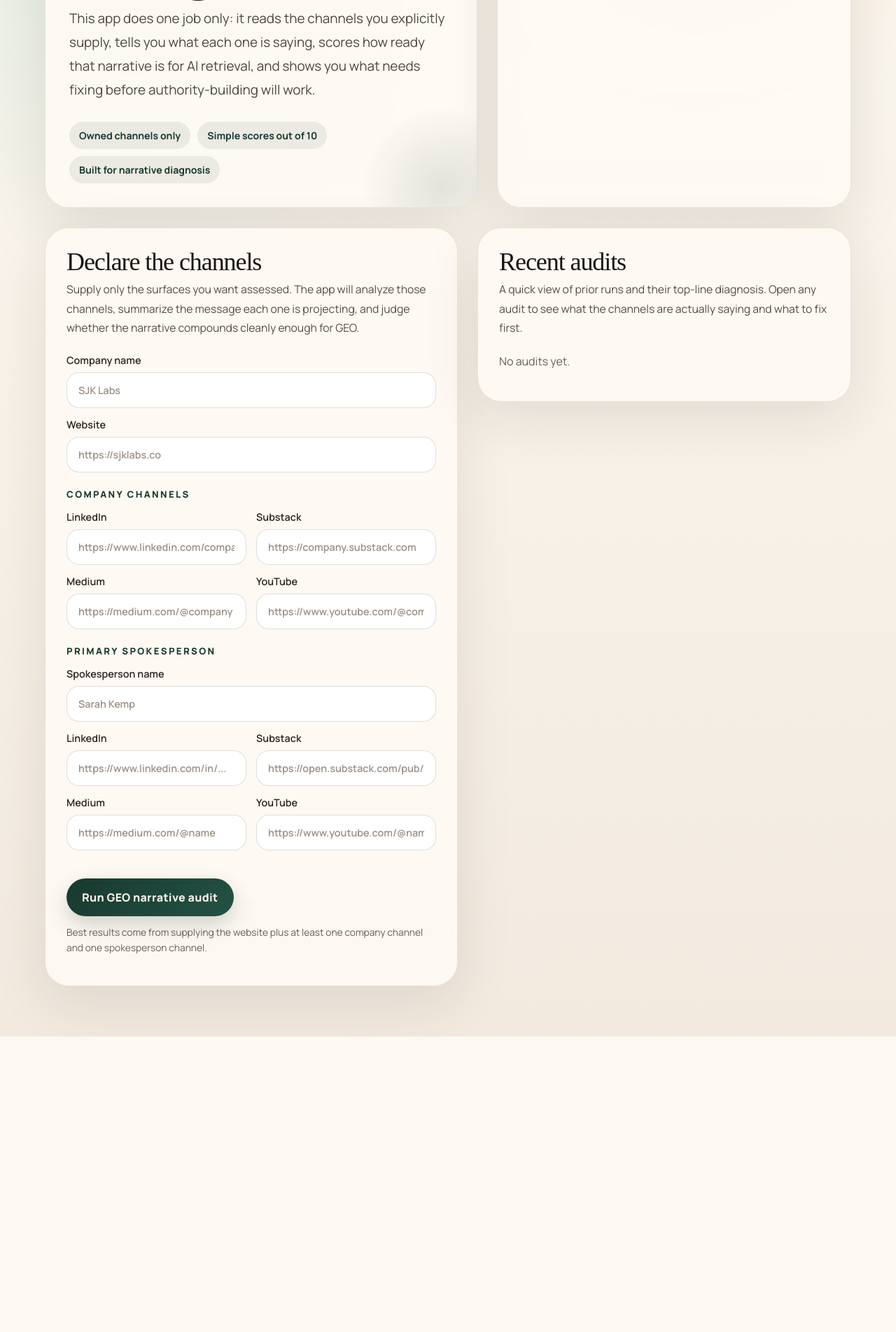
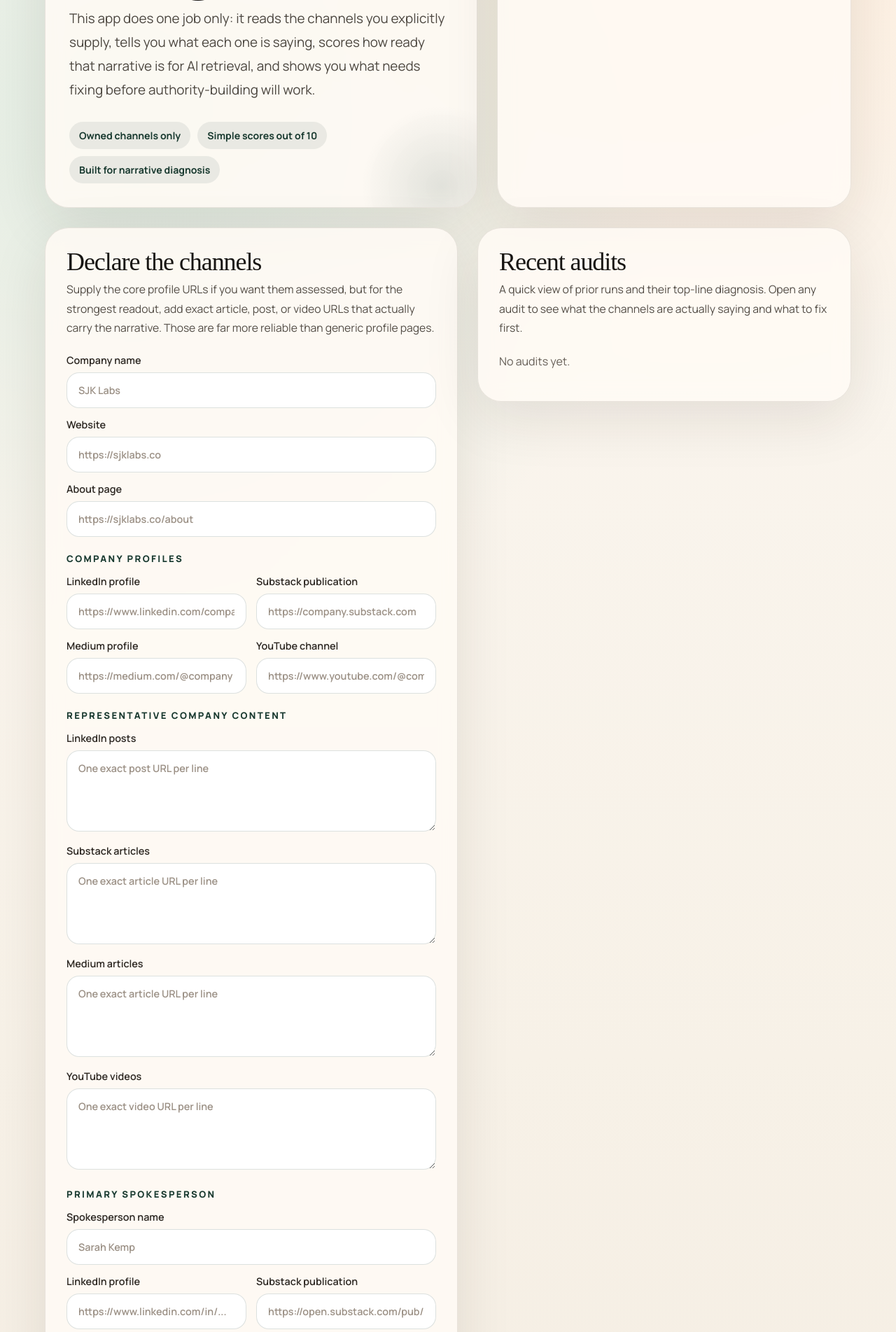
Before and after one commit to sarahjkemp/legibility-engine, a Python web app: template src/geo_narrative_audit/templates/dashboard.html in a window 1280 px wide. Shown: the part 466-2369 px from the top of the page at 70% size. Before the commit the page ends 1947 px from the top, so only its background shows below. Run offline with Jinja, Linux system fonts and the light colour scheme; the template is opened without the code that fills it, so the values that code supplies are empty; some web fonts are replaced.

Commit message:
Support representative content URLs in GEO audit

```diff
--- a/src/geo_narrative_audit/templates/dashboard.html
+++ b/src/geo_narrative_audit/templates/dashboard.html
@@ -145,7 +145,20 @@
       font: inherit;
       color: var(--ink);
     }
+    textarea {
+      width: 100%;
+      margin-top: 8px;
+      padding: 15px 16px;
+      border-radius: 18px;
+      border: 1px solid rgba(24,57,47,0.15);
+      background: rgba(255,255,255,0.92);
+      font: inherit;
+      color: var(--ink);
+      min-height: 116px;
+      resize: vertical;
+    }
     input::placeholder { color: #9b9085; }
+    textarea::placeholder { color: #9b9085; }
     .group-title {
       margin: 22px 0 14px;
       font-size: 0.82rem;
@@ -251,7 +264,7 @@
     <div class="grid">
       <section class="panel form-panel">
         <h2>Declare the channels</h2>
-        <p class="section-copy">Supply only the surfaces you want assessed. The app will analyze those channels, summarize the message each one is projecting, and judge whether the narrative compounds cleanly enough for GEO.</p>
+        <p class="section-copy">Supply the core profile URLs if you want them assessed, but for the strongest readout, add exact article, post, or video URLs that actually carry the narrative. Those are far more reliable than generic profile pages.</p>
         <form method="post" action="/audits" id="audit-form">
           <div class="field-grid">
             <label class="full">Company name
@@ -260,21 +273,40 @@
             <label class="full">Website
               <input type="url" name="website_url" placeholder="https://sjklabs.co" required>
             </label>
+            <label class="full">About page
+              <input type="url" name="about_page_url" placeholder="https://sjklabs.co/about">
+            </label>
           </div>
 
-          <div class="group-title">Company channels</div>
+          <div class="group-title">Company profiles</div>
           <div class="field-grid">
-            <label>LinkedIn
+            <label>LinkedIn profile
               <input type="url" name="company_linkedin_url" placeholder="https://www.linkedin.com/company/...">
             </label>
-            <label>Substack
+            <label>Substack publication
               <input type="url" name="company_substack_url" placeholder="https://company.substack.com">
             </label>
-            <label>Medium
+            <label>Medium profile
               <input type="url" name="company_medium_url" placeholder="https://medium.com/@company">
             </label>
-            <label>YouTube
+            <label>YouTube channel
               <input type="url" name="company_youtube_url" placeholder="https://www.youtube.com/@company">
+            </label>
+          </div>
+
+          <div class="group-title">Representative company content</div>
+          <div class="field-grid">
+            <label class="full">LinkedIn posts
+              <textarea name="company_linkedin_post_urls" placeholder="One exact post URL per line"></textarea>
+            </label>
+            <label class="full">Substack articles
+              <textarea name="company_substack_article_urls" placeholder="One exact article URL per line"></textarea>
+            </label>
+            <label class="full">Medium articles
+              <textarea name="company_medium_article_urls" placeholder="One exact article URL per line"></textarea>
+            </label>
+            <label class="full">YouTube videos
+              <textarea name="company_youtube_video_urls" placeholder="One exact video URL per line"></textarea>
             </label>
           </div>
 
@@ -283,17 +315,33 @@
             <label class="full">Spokesperson name
               <input type="text" name="spokesperson_name" placeholder="Sarah Kemp">
             </label>
-            <label>LinkedIn
+            <label>LinkedIn profile
               <input type="url" name="spokesperson_linkedin_url" placeholder="https://www.linkedin.com/in/...">
             </label>
-            <label>Substack
+            <label>Substack publication
               <input type="url" name="spokesperson_substack_url" placeholder="https://open.substack.com/pub/...">
             </label>
-            <label>Medium
+            <label>Medium profile
               <input type="url" name="spokesperson_medium_url" placeholder="https://medium.com/@name">
             </label>
-            <label>YouTube
+            <label>YouTube channel
               <input type="url" name="spokesperson_youtube_url" placeholder="https://www.youtube.com/@name">
+            </label>
+          </div>
+
+          <div class="group-title">Representative spokesperson content</div>
+          <div class="field-grid">
+            <label class="full">LinkedIn posts
+              <textarea name="spokesperson_linkedin_post_urls" placeholder="One exact post URL per line"></textarea>
+            </label>
+            <label class="full">Substack articles
+              <textarea name="spokesperson_substack_article_urls" placeholder="One exact article URL per line"></textarea>
+            </label>
+            <label class="full">Medium articles
+              <textarea name="spokesperson_medium_article_urls" placeholder="One exact article URL per line"></textarea>
+            </label>
+            <label class="full">YouTube videos
+              <textarea name="spokesperson_youtube_video_urls" placeholder="One exact video URL per line"></textarea>
             </label>
           </div>
 
@@ -304,7 +352,7 @@
               <span>Running audit. Pulling channel content and building the scorecard now.</span>
             </div>
           </div>
-          <p class="micro-note">Best results come from supplying the website plus at least one company channel and one spokesperson channel.</p>
+          <p class="micro-note">Best results come from supplying the website plus a few exact article, post, or video URLs that represent the message you actually want assessed.</p>
         </form>
       </section>
 
```
Also changed, not shown: src/geo_narrative_audit/analysis.py (+76 -46 lines), src/geo_narrative_audit/app.py (+22 -0 lines), src/geo_narrative_audit/models.py (+10 -0 lines), tests/test_geo_audit_analysis.py (+2 -0 lines), tests/test_geo_audit_app.py (+2 -0 lines).
